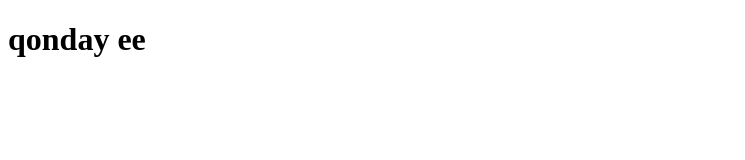
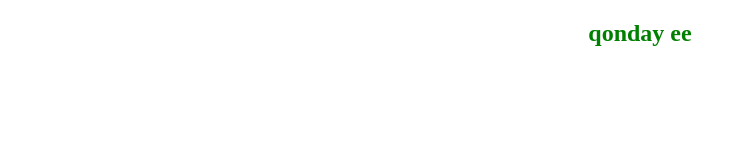
Before and after one commit to Turgunboy13/test-github, a plain HTML site: page index.html in a window 1280 px wide. Shown: the whole page, without its empty margins (0-745 px from the left). Drawn offline with Linux system fonts and the light colour scheme.

Commit message:
css fayl yaratdim fa rang berdim

```diff
--- a/index.html
+++ b/index.html
@@ -4,6 +4,7 @@
     <meta charset="UTF-8">
     <meta name="viewport" content="width=device-width, initial-scale=1.0">
     <title>Document</title>
+    <link rel="stylesheet" href="style.css">
 </head>
 <body>
     <h1>qonday ee</h1>
--- /dev/null
+++ b/style.css
@@ -0,0 +1,6 @@
+h1{
+    color: green;
+    font-size: 24px;
+    text-align: center;
+    margin-top: 20px;
+}
```
